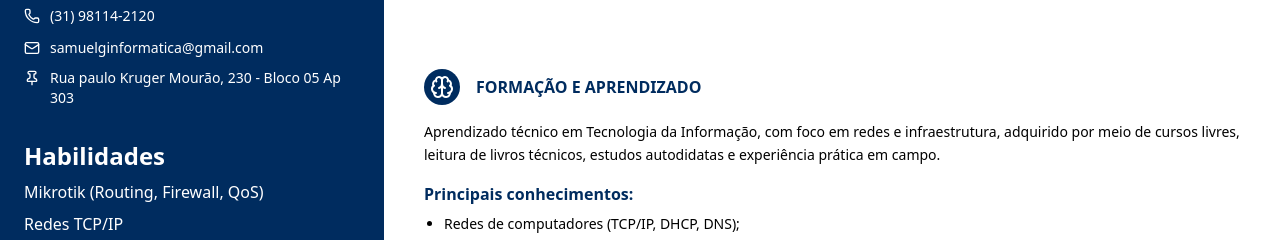
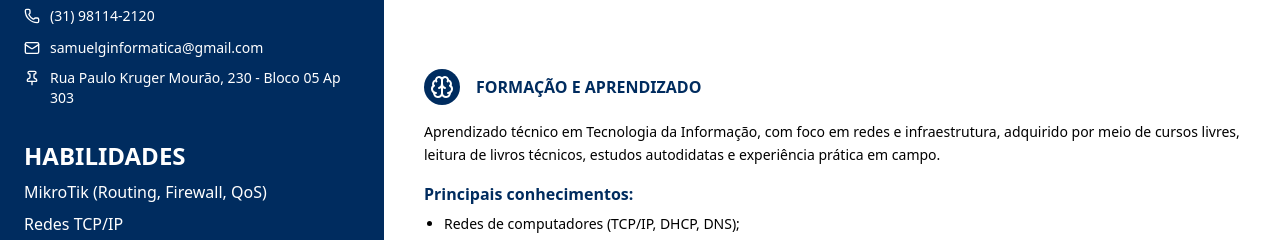
Before and after one commit to samuelg21/Curriculo-Samuel, a React (Vite) app: page / in a window 1280 px wide. Shown: the part 484-724 px from the top of the page. Built offline with nearby package versions, Linux system fonts and the light colour scheme.

Commit message:
Fix: Capitalização e formatação em App.tsx

```diff
--- a/src/App.tsx
+++ b/src/App.tsx
@@ -65,7 +65,7 @@ function App() {
         <PinIcon
         className='w-4 h-4 shrink-0 mt-0.5'
         />
-      Rua paulo Kruger Mourão, 230 - Bloco 05 Ap 303
+      Rua Paulo Kruger Mourão, 230 - Bloco 05 Ap 303
       </a>
 
     </div>
@@ -75,11 +75,11 @@ function App() {
 
     <div className=' flex flex-col gap-2 text-white items-center md:items-start text-center md:text-left'>
       <h1 className='font-bold text-2xl   '>
-        Habilidades
+        HABILIDADES
       </h1>
 
       <p className='font-light '>
-      Mikrotik (Routing, Firewall, QoS)
+      MikroTik (Routing, Firewall, QoS)
       </p>
 
        <p className='font-light '>
```
